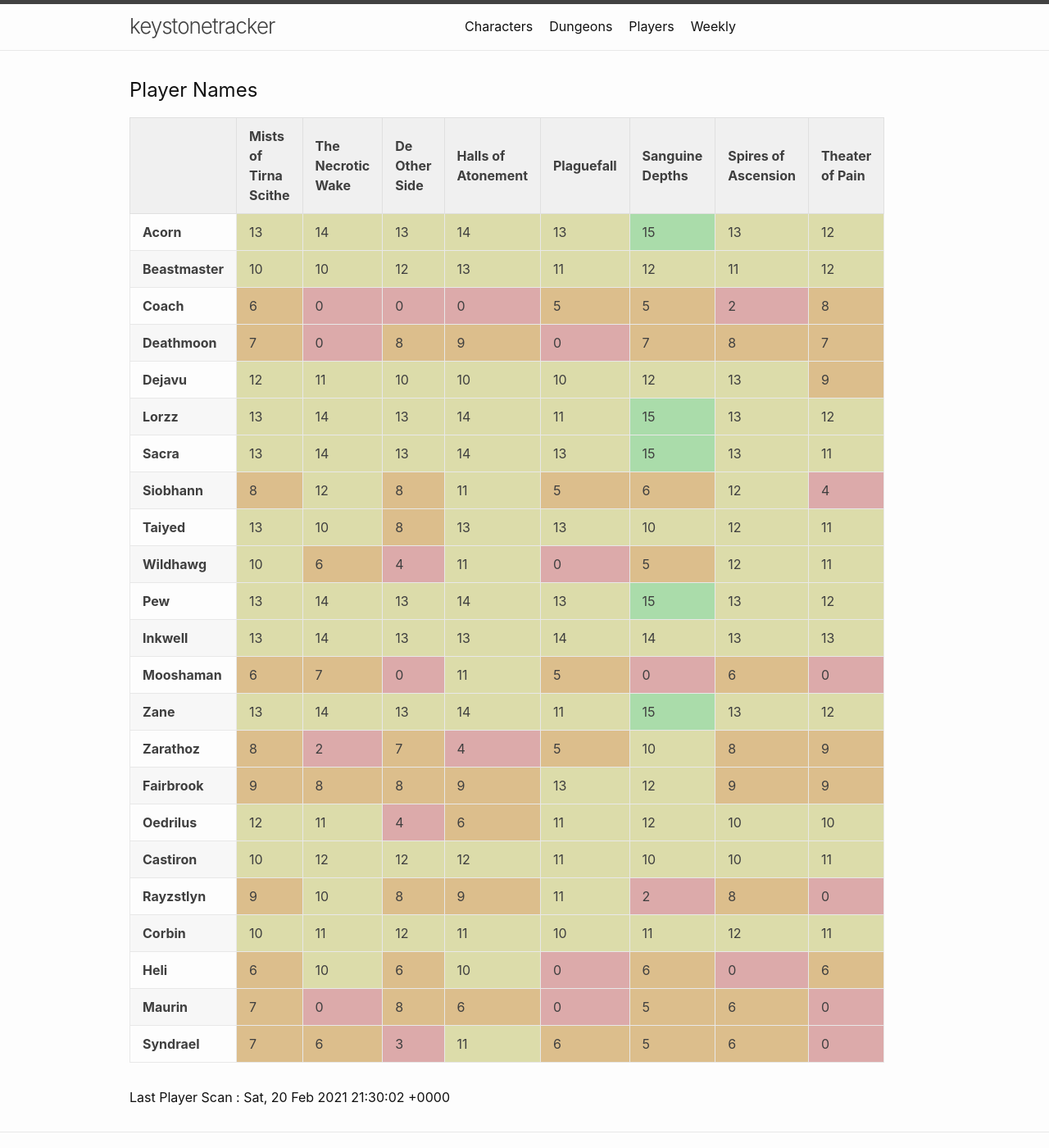
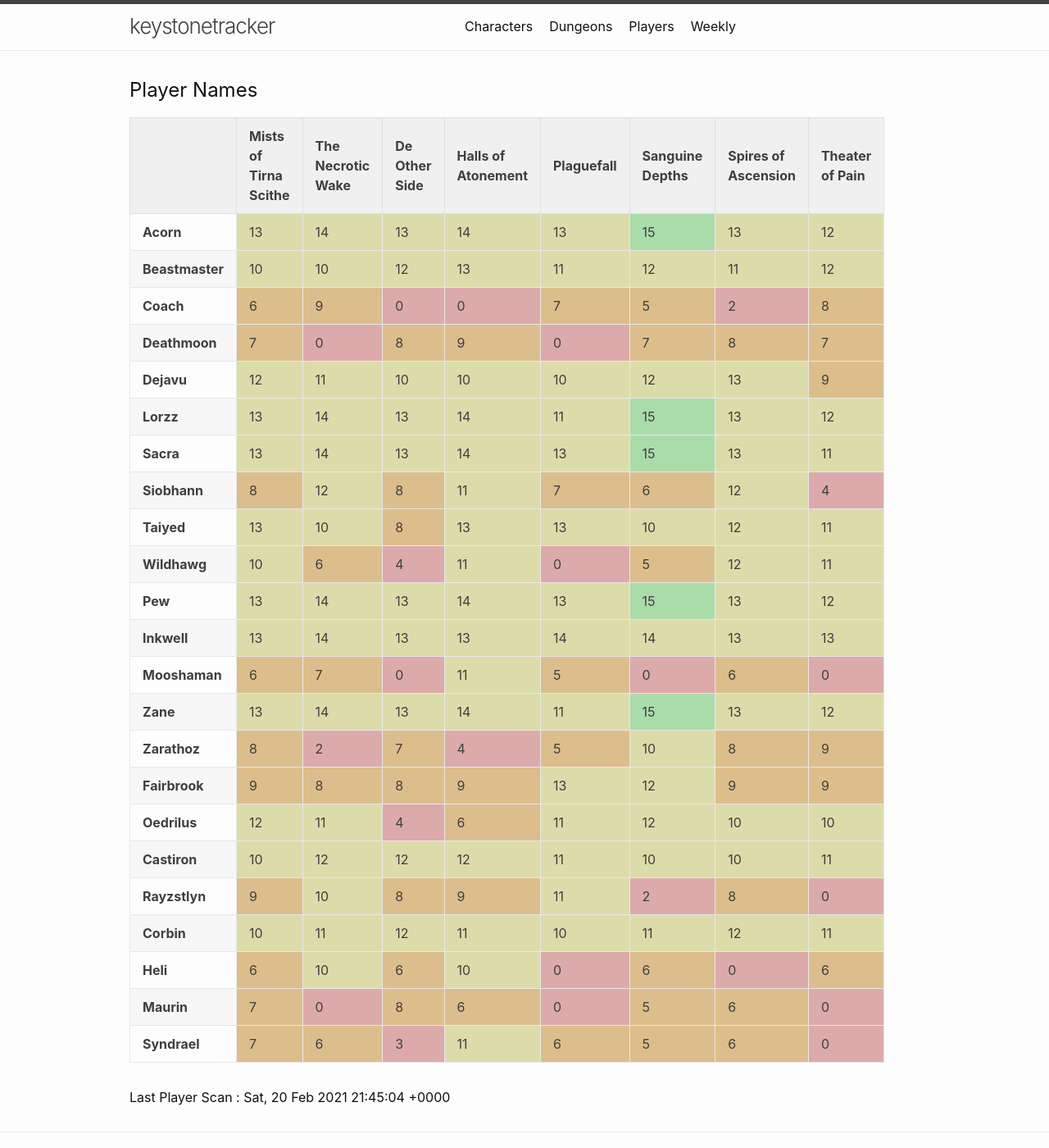
Before and after one commit to eldertribunal/keystonetracker, a Jekyll site: the page built from players.md, in a window 1280 px wide and 1400 px high. Shown: the whole window at 82% size. Built offline with Jekyll 4.4.1, drawn with Linux system fonts in a browser that asks for light colours.

Commit message:
auto scan Sat Feb 20 21:45:36 UTC 2021

```diff
--- a/_data/characters.json
+++ b/_data/characters.json
@@ -189,7 +189,7 @@
       },
       {
         "name": "The Necrotic Wake",
-        "level": 0,
+        "level": 9,
         "id": 376
       },
       {
@@ -204,7 +204,7 @@
       },
       {
         "name": "Plaguefall",
-        "level": 5,
+        "level": 7,
         "id": 379
       },
       {
@@ -474,7 +474,7 @@
       },
       {
         "name": "Plaguefall",
-        "level": 5,
+        "level": 7,
         "id": 379
       },
       {
--- a/_data/players.json
+++ b/_data/players.json
@@ -99,7 +99,7 @@
       },
       {
         "name": "The Necrotic Wake",
-        "level": 0,
+        "level": 9,
         "id": 376
       },
       {
@@ -114,7 +114,7 @@
       },
       {
         "name": "Plaguefall",
-        "level": 5,
+        "level": 7,
         "id": 379
       },
       {
@@ -339,7 +339,7 @@
       },
       {
         "name": "Plaguefall",
-        "level": 5,
+        "level": 7,
         "id": 379
       },
       {
--- a/_data/scanned.json
+++ b/_data/scanned.json
@@ -1,3 +1,3 @@
 {
-  "timestamp": 1613856602
+  "timestamp": 1613857504
 }
```
